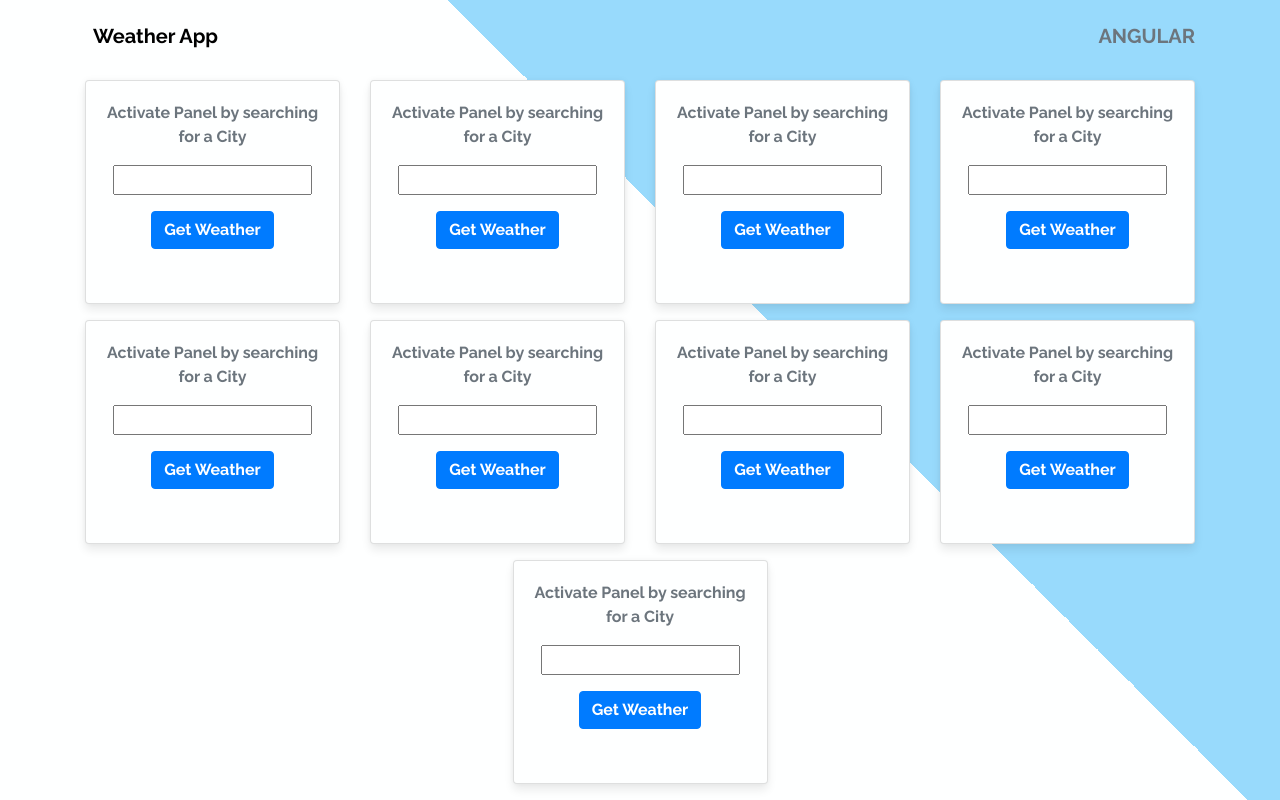
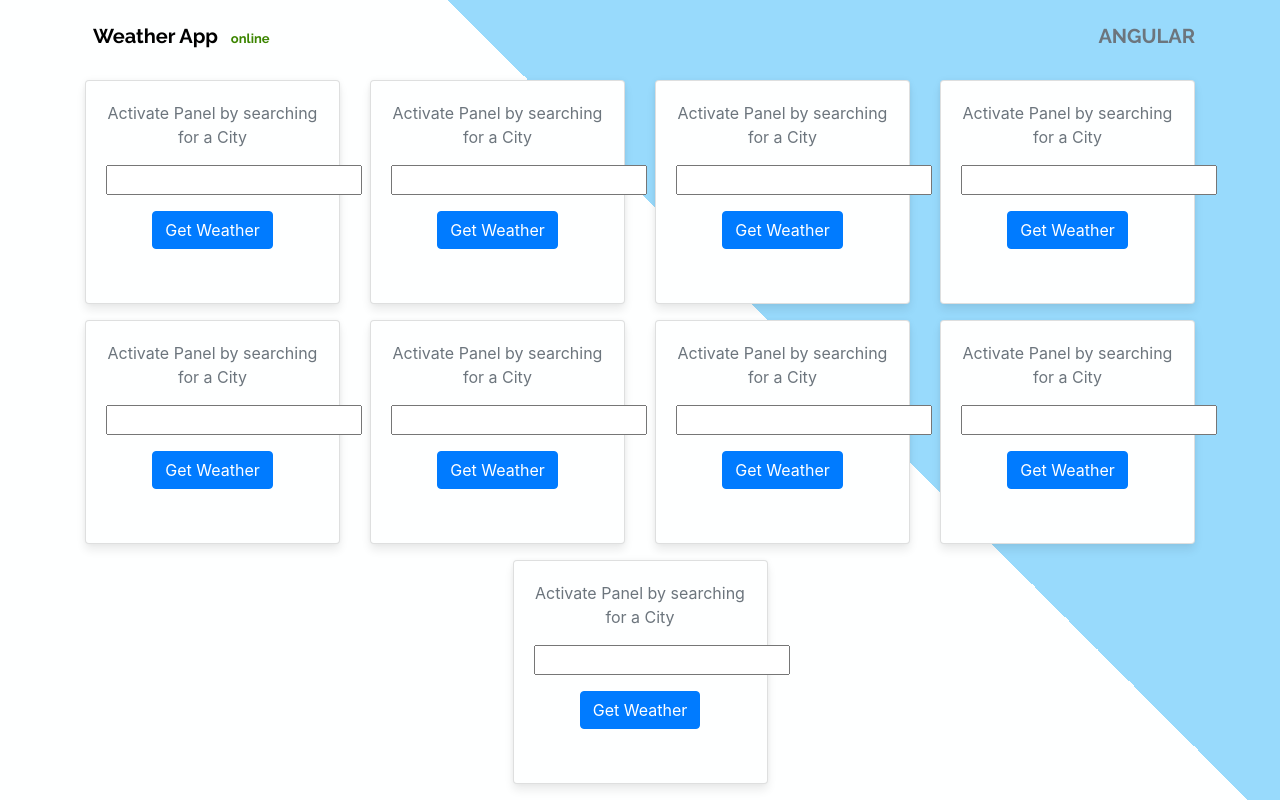
Before and after one commit to dasgoutam/angular-weather-app, an Angular app: page / in a window 1280 px wide. Built offline with nearby package versions, Linux system fonts and the light colour scheme.

Commit message:
6 files modified

```diff
--- a/src/app/app.component.html
+++ b/src/app/app.component.html
@@ -1,12 +1,20 @@
 <div class="container-md overflo-auto">
+  <h5 class="mt-4 ml-2 mb-4 title" style="color: #000;">
+    Weather App
+    <span class="online ml-2" *ngIf="!isOfflineMode">online</span>
+    <span class="offline ml-2" *ngIf="isOfflineMode">offline</span>
+    <span class="text-muted" style="float: right">ANGULAR</span>
+  </h5>
 
-	<h5 class="mt-4 ml-2 mb-4" style="color: #000;">Weather App
-		<span class="text-muted" style="float: right">ANGULAR</span></h5>
-
-	<div class="row justify-content-md-center">
-		<div class="col-xl-3 col-lg-4 col-sm-6 mt-2 mb-2" *ngFor="let cards of [].constructor(9); let i = index">
-			<app-weather-card [name]="i"></app-weather-card>
-		</div>
-	</div>
-
+  <div class="row justify-content-md-center">
+    <div
+      class="col-xl-3 col-lg-4 col-sm-6 mt-2 mb-2"
+      *ngFor="let cards of [].constructor(9); let i = index"
+    >
+      <app-weather-card
+        [name]="i"
+        [isoffline]="isOfflineMode"
+      ></app-weather-card>
+    </div>
+  </div>
 </div>
--- a/src/app/app.component.scss
+++ b/src/app/app.component.scss
@@ -19,6 +19,21 @@ $dark-purple: #7f51f4;
 body {
   margin: 4rem 0;
   // background: #333 !important;
+}
+
+.title {
+  font-family: "Raleway", sans-serif;
+}
+
+.online {
+  font-size: 13px;
+  font-weight: 400;
+  color: hsl(93, 100%, 26%);
+}
+
+.offline {
+  font-size: 13px;
+  color: hsl(9, 100%, 43%);
 }
 
 h4 {
--- a/src/app/app.component.ts
+++ b/src/app/app.component.ts
@@ -1,4 +1,6 @@
 import { Component, VERSION, OnInit } from "@angular/core";
+import { interval, Observable, Observer, fromEvent, merge, async } from "rxjs";
+import { mergeMap, startWith, map } from "rxjs/operators";
 
 @Component({
   selector: "my-app",
@@ -10,5 +12,48 @@ export class AppComponent {
 
   cards = ["one", "two", "three", "one", "two", "three", "one", "two", "three"];
 
+  isOfflineMode: boolean;
+
+  constructor() {
+    this.isOnline().then(data => {
+      this.isOfflineMode = !data;
+    });
+  }
+
   ngOnInit() {}
+
+  createOnline$() {
+    return merge<boolean>(
+      fromEvent(window, "offline").pipe(map(() => false)),
+      fromEvent(window, "online").pipe(map(() => true)),
+      new Observable((sub: Observer<boolean>) => {
+        sub.next(navigator.onLine);
+        sub.complete();
+      })
+    );
+  }
+
+  getRandomString() {
+    return Math.random()
+      .toString(36)
+      .substring(2, 15);
+  }
+
+  async isOnline() {
+    if (!window.navigator.onLine) return false;
+
+    // avoid CORS errors with a request to your own origin
+    const url = new URL(window.location.origin);
+
+    // random value to prevent cached responses
+    url.searchParams.set("rand", this.getRandomString());
+
+    try {
+      const response = await fetch(url.toString(), { method: "HEAD" });
+
+      return response.ok;
+    } catch {
+      return false;
+    }
+  }
 }
--- a/src/app/weather-card/weather-card.component.html
+++ b/src/app/weather-card/weather-card.component.html
@@ -35,7 +35,7 @@
 	</div>
 	<div class="card-body card-error" *ngIf="!show && notfound">
 		<span class="mb-3 message">Oops City not Found. Try Again</span>
-		<div class="input-group input-group-sm mb-3 mt-3" style="text-align: center">
+		<div class="input-group input-group-sm mb-3 mt-3" style="text-align: center; display: inline">
 			<input [attr.id]="'city_' + name" type="text" placeholder="" class="inpcity mb-3" aria-label="" aria-describedby="basic-addon1">
 			<div class="getbtn">
 				<button id="city_btn" class="btn btn-secondary" type="button" (click)="getWeather()">Get Weather</button>
--- a/src/app/weather-card/weather-card.component.ts
+++ b/src/app/weather-card/weather-card.component.ts
@@ -1,8 +1,8 @@
 import { Component, OnInit, Input, OnDestroy } from "@angular/core";
 import { OpenweatherService } from "../openweather.service";
+import { timer, BehaviorSubject } from "rxjs";
 import { interval, Observable } from "rxjs";
 import { mergeMap, startWith } from "rxjs/operators";
-import { timer } from "rxjs";
 
 @Component({
   selector: "app-weather-card",
@@ -12,6 +12,7 @@ import { timer } from "rxjs";
 export class WeatherCardComponent implements OnInit, OnDestroy {
   constructor(private weatherService: OpenweatherService) {}
   @Input() name: any;
+  // @Input() isoffline: any;
 
   weather: any;
   weather_today;
@@ -20,7 +21,31 @@ export class WeatherCardComponent implements OnInit, OnDestroy {
   subscription;
   src;
 
-  ngOnInit() {}
+  private _offline = new BehaviorSubject<boolean>(null);
+  @Input() set isoffline(value: boolean) {
+    this._offline.next(value);
+  }
+
+  get isoffline() {
+    return this._offline.getValue();
+  }
+
+  ngOnInit() {
+    // console.log("Offline-", this.isoffline);
+    this._offline.subscribe(data => {
+      if (data == true) {
+        let key = `panel_${this.name}`;
+        if (localStorage.getItem(key) != null) {
+          this.weather = JSON.parse(localStorage.getItem(key));
+          this.show = true;
+          this.weather_today = this.weather.weather[0].description;
+          this.src = `https://openweathermap.org/img/wn/${
+            this.weather.weather[0].icon
+          }.png`;
+        }
+      }
+    });
+  }
 
   ngOnDestroy() {
     this.subscription.unsubscribe();
@@ -38,7 +63,6 @@ export class WeatherCardComponent implements OnInit, OnDestroy {
     console.log(target_icon);
     let city_name = (<HTMLInputElement>document.getElementById(target_id))
       .value;
-    // console.log(city_name);
 
     this.subscription = timer(0, 30 * 1000)
       .pipe(mergeMap(() => this.weatherService.getWeatherDetails(city_name)))
@@ -47,15 +71,11 @@ export class WeatherCardComponent implements OnInit, OnDestroy {
           this.show = true;
           this.weather = data;
           this.weather_today = this.weather.weather[0].description;
-          // (<HTMLInputElement>(
-          //   document.getElementById(target_icon)
-          // )).src = `https://openweathermap.org/img/wn/${
-          //   this.weather.weather.icon
-          // }@2x.png`;
-          console.log(this.weather.weather.icon);
           this.src = `https://openweathermap.org/img/wn/${
             this.weather.weather[0].icon
           }.png`;
+
+          localStorage.setItem(`panel_${this.name}`, JSON.stringify(data));
           console.log(this.weather_today);
         },
         error => {
--- a/src/styles.scss
+++ b/src/styles.scss
@@ -5,8 +5,9 @@
 html,
 body {
   height: 100%;
-  font-family: "Raleway", sans-serif;
   overflow-y: auto;
+  font-family: -apple-system, BlinkMacSystemFont, "Segoe UI", Roboto, Oxygen,
+    Ubuntu, Cantarell, "Open Sans", "Helvetica Neue", sans-serif;
   // background-image: linear-gradient(45deg, #c2dde6, #c2dde6 50%, #bccbde 50%);
   background-image: linear-gradient(45deg, #feffff, #feffff 60%, #98dafc 50%);
 }
```
